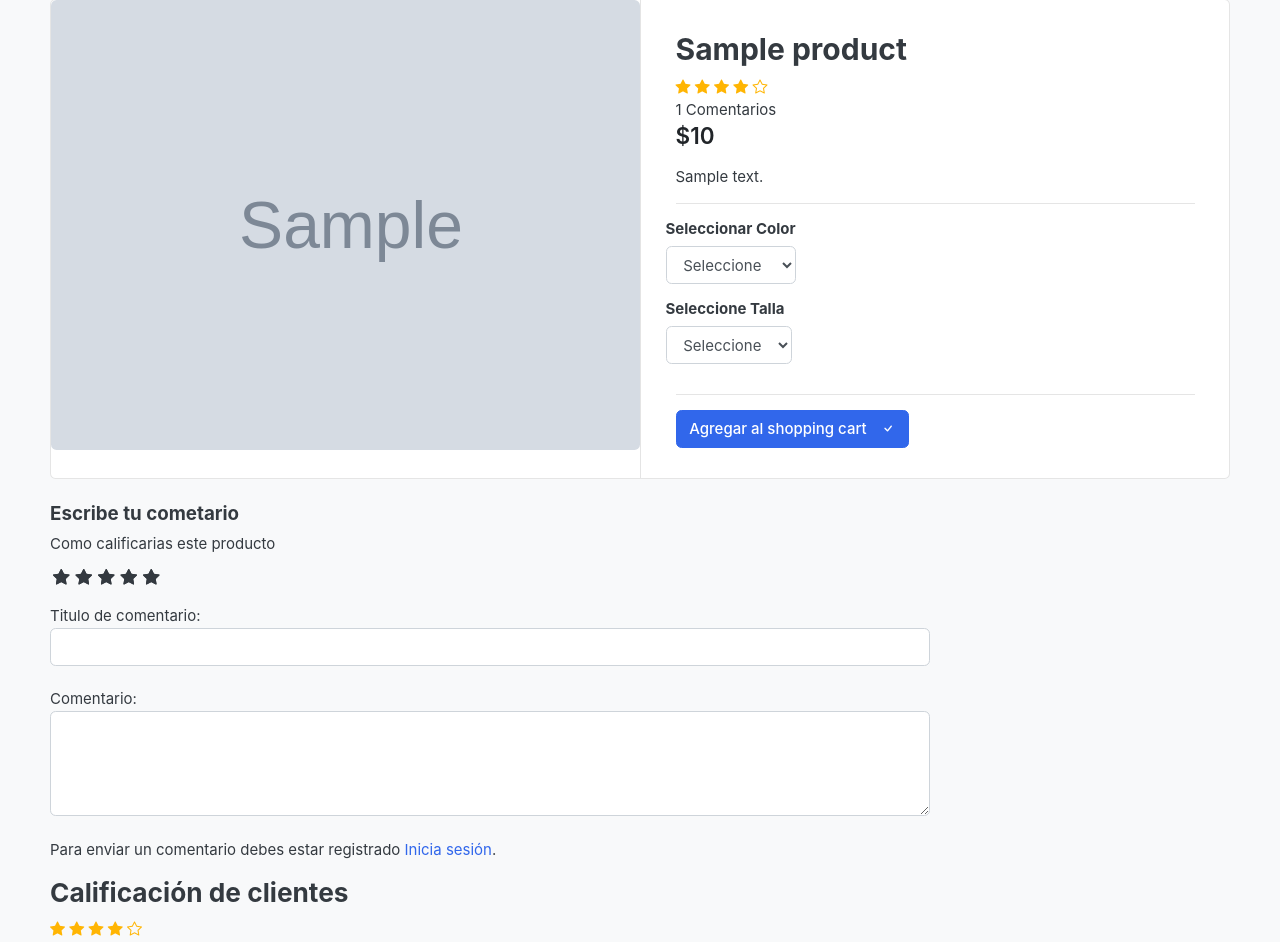
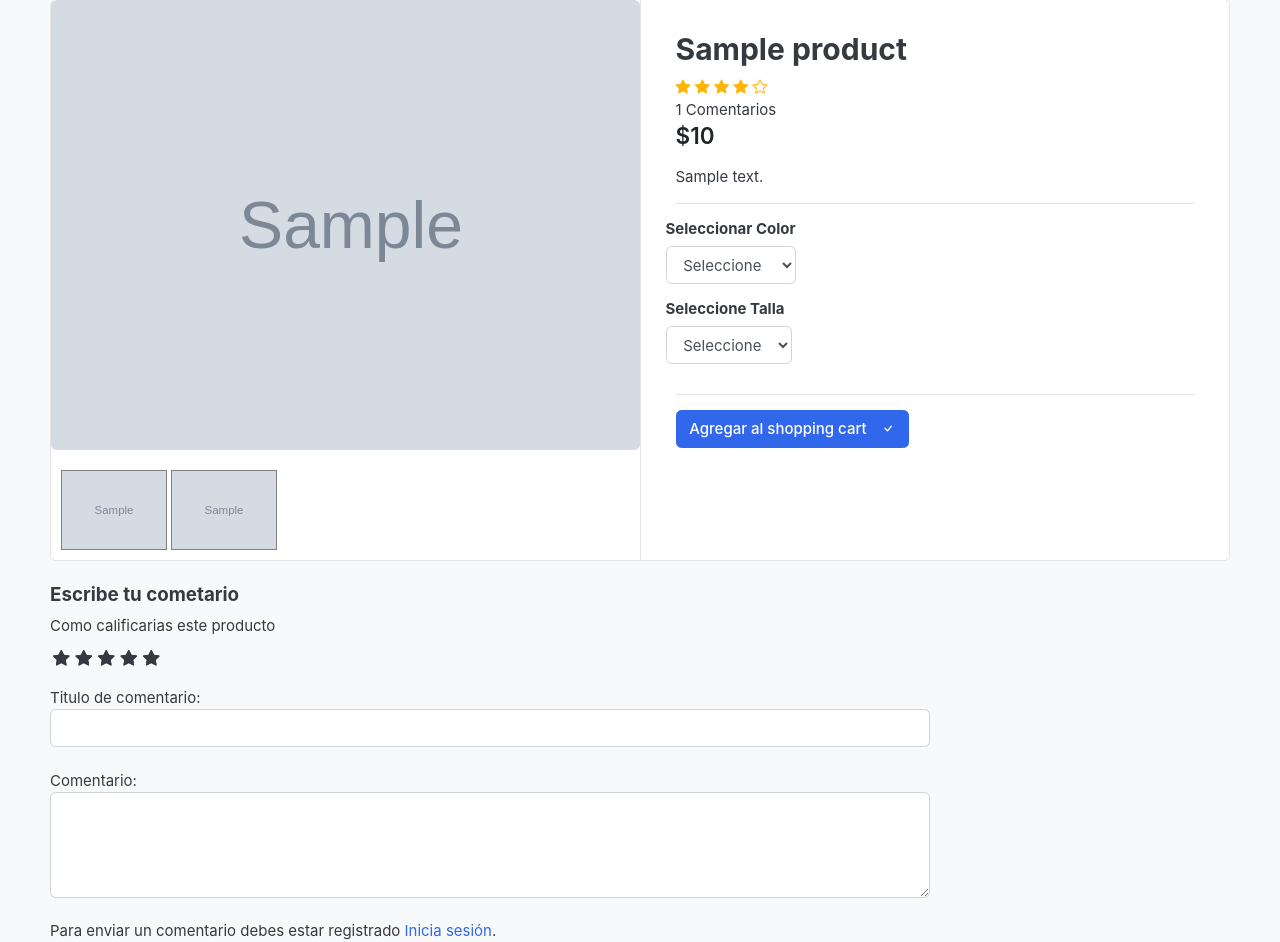
Before and after one commit to YOYO-DR/practica-ecco-pagos, a Django app: a page that uses templates/store/product_detail.html in a window 1280 px wide. Shown: the part 159-1101 px from the top of the page. Run offline with Django 4.2, Linux system fonts and the light colour scheme; tables that the repository leaves empty hold one stand-in row (values such as "Sample post"); grey boxes marked "Sample" are stand-in pictures; some libraries are stand-ins or nearby versions; some web fonts are replaced.

Commit message:
terminado

```diff
--- a/apps/store/models.py
+++ b/apps/store/models.py
@@ -83,3 +83,10 @@ class ReviewRating(models.Model):
 
     def __str__(self):
         return self.subject
+
+class ProductGallery(models.Model):
+    product=models.ForeignKey(Product, on_delete=models.CASCADE,default=None)
+    image=models.ImageField(upload_to=f'{MEDIA_URL}store/products',max_length=255)
+
+    def __str__(self):
+        return self.product.product_name
--- a/apps/store/views.py
+++ b/apps/store/views.py
@@ -6,7 +6,7 @@
 from apps.carts.models import CartItem
 from apps.carts.views import _cart_id
 from apps.store.forms import ReviewForm
-from .models import Product, ReviewRating
+from .models import Product, ProductGallery, ReviewRating
 from apps.category.models import Category
 from django.core.paginator import EmptyPage,PageNotAnInteger, Paginator
 from django.db.models import Q
@@ -51,10 +51,13 @@
 
           reviews = ReviewRating.objects.filter(product_id=single_product.id,status=True)
 
+          product_gallery = ProductGallery.objects.filter(product_id=single_product.id)
+
           context["single_product"] = single_product
           context["in_cart"] = in_cart
           context["orderproduct"] = orderproduct
           context["reviews"] = reviews
+          context["product_gallery"] = product_gallery
       return context
 
 class SearchView(TemplateView):
--- a/config/settings.py
+++ b/config/settings.py
@@ -28,7 +28,7 @@
 # SECURITY WARNING: don't run with debug turned on in production!
 DEBUG = True
 
-ALLOWED_HOSTS = []
+ALLOWED_HOSTS = ["127.0.0.1","192.168.110.39"]
 
 # Application definition
 
--- a/static/css/custom.css
+++ b/static/css/custom.css
@@ -37,3 +37,19 @@ input:checked + label:hover, input:checked ~ label:hover, input:checked ~ label:
 .rating-start i {
   color: #ffb503 !important
 }
+
+ul.thumb {
+  margin: 0 auto;
+  padding: 0;
+  float: left;
+}
+ul.thumb li {
+  list-style: none;
+  margin: 10px;
+}
+
+ul.thumb li img{
+  height: 80px;
+  width: auto;
+  border: 1px solid grey;
+}
--- a/templates/store/product_detail.html
+++ b/templates/store/product_detail.html
@@ -7,10 +7,18 @@
         <aside class="col-md-6">
           <article class="gallery-wrap">
             <div class="img-big-wrap">
-              <a href="#"><img src="{{single_product.images.url}}" /></a>
+              <img class="mainImage" src="{{single_product.images.url}}" />
             </div>
             <!-- img-big-wrap.// -->
           </article>
+          <ul class="thumb">
+            <li>
+              <a href="{{single_product.images.url}}" target="mainImage"><img src="{{single_product.images.url}}" alt=""></a>
+              {% for i in product_gallery %}
+              <a href="{{i.image.url}}" target="mainImage"><img src="{{i.image.url}}" alt=""></a>
+              {% endfor %}
+            </li>
+          </ul>
           <!-- gallery-wrap .end// -->
         </aside>
         <main class="col-md-6 border-left">
@@ -287,3 +295,20 @@
 </section>
 <!-- ========================= SECTION CONTENT END// ========================= -->
 {% endblock content %}
+{% block js %}
+<script>
+  document.addEventListener("DOMContentLoaded", function(){
+    const thumb = document.querySelectorAll(".thumb a img")
+    const imagenP = document.querySelector(".mainImage")
+    thumb.forEach(function(image){
+      image.addEventListener("click",function (e) {
+      e.preventDefault()
+      let src = this.getAttribute("src")
+      console.log(src)
+      imagenP.setAttribute("src", src)
+    })
+    })
+
+  })
+</script>
+{% endblock js %}
```
Also changed, not shown: apps/store/admin.py (+12 -1 lines), apps/accounts/migrations/0003_alter_userprofile_profile_picture.py (added), apps/store/migrations/0004_productgallery.py (added).
